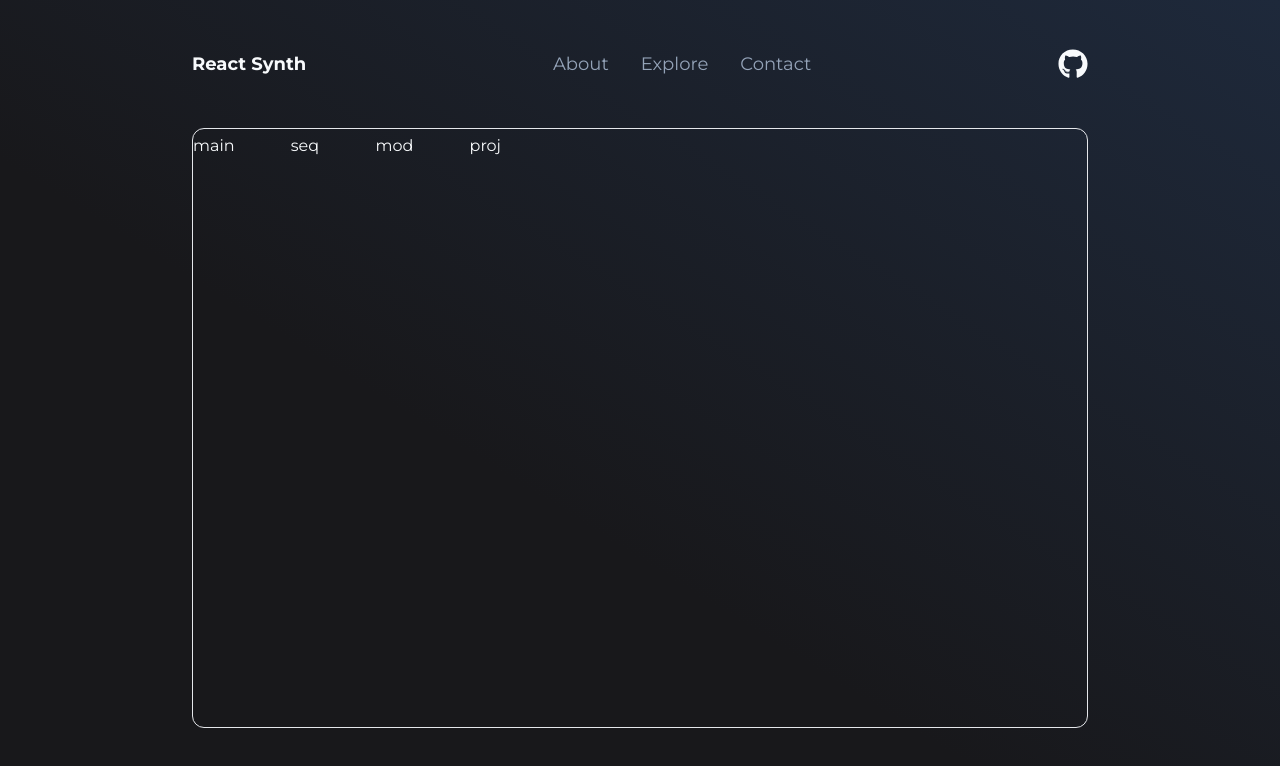
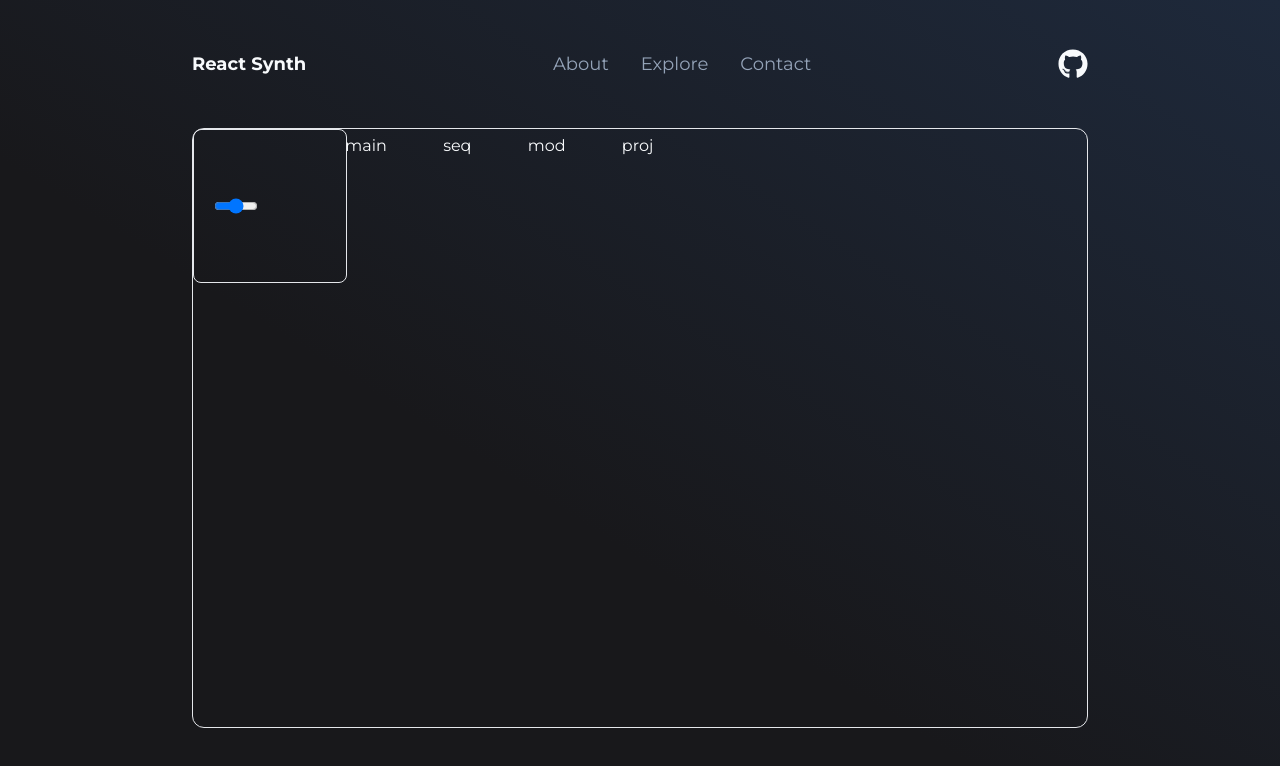
Before and after one commit to vybukhivka/react-synth, a React (Vite) app: page /synth in a window 1280 px wide. Shown: the top 766 px of the page. Built offline with nearby package versions, Linux system fonts and the light colour scheme.

Commit message:
refactoring: tabsfolder

```diff
--- a/src/components/synth/SynthContainer.tsx
+++ b/src/components/synth/SynthContainer.tsx
@@ -1,7 +1,8 @@
 import { useState } from 'react';
 
-import SynthNavTabs from './SynthNavTabs';
+import SynthNavTabs from './Tabs/SynthNavTabs';
 import { SynthTabs } from '../../types/synthTabs';
+import Track from './Tracks/Track';
 
 function SynthContainer() {
   const [activeTab, setActiveTab] = useState<SynthTabs>('main');
@@ -15,6 +16,7 @@ function SynthContainer() {
   // rendered, depending on the selected page
   return (
     <div className="grid h-[600px] w-[1064px] grid-cols-6 gap-5 rounded-xl border">
+      <Track />
       <SynthNavTabs onTabChange={updateActiveTab} />
     </div>
   );
--- a/src/components/synth/SynthNavTabs.tsx
+++ b/src/components/synth/Tabs/SynthNavTabs.tsx
@@ -1,5 +1,5 @@
-import ButtonMedium from '../ui/ButtonMedium';
-import { SynthTabs } from '../../types/synthTabs';
+import ButtonMedium from '../../ui/ButtonMedium';
+import { SynthTabs } from '../../../types/synthTabs';
 
 type SynthNavTabsProps = {
   onTabChange: (tabName: SynthTabs) => void;
--- /dev/null
+++ b/src/components/synth/Tracks/Track.tsx
@@ -0,0 +1,16 @@
+import styles from './track.module.css';
+
+function Track() {
+  return (
+    <div className="flex h-[154px] w-[154px] flex-wrap items-center justify-between gap-[20px] rounded-lg border p-[20px]">
+      <input
+        type="range"
+        min={0}
+        max={100}
+        className={styles.knobRange}
+      ></input>
+    </div>
+  );
+}
+
+export default Track;
--- /dev/null
+++ b/src/components/synth/Tracks/track.module.css
@@ -0,0 +1,9 @@
+.knobRange {
+  @apply h-[44px] w-[44px] rounded-full border;
+}
+
+.knobRange::-webkit-slider-thumb,
+::-moz-focus-inner,
+::-ms-thumb {
+  -webkit-appearance: none;
+}
```
Also changed, not shown: src/components/synth/Tabs/SynthMainTab.tsx (renamed from src/components/synth/SynthMainTab.tsx), src/components/synth/Tabs/SynthModTab.tsx (renamed from src/components/synth/SynthModTab.tsx), src/components/synth/Tabs/SynthProjTab.tsx (renamed from src/components/synth/SynthProjTab.tsx), src/components/synth/Tabs/SynthSeqTab.tsx (renamed from src/components/synth/SynthSeqTab.tsx).
